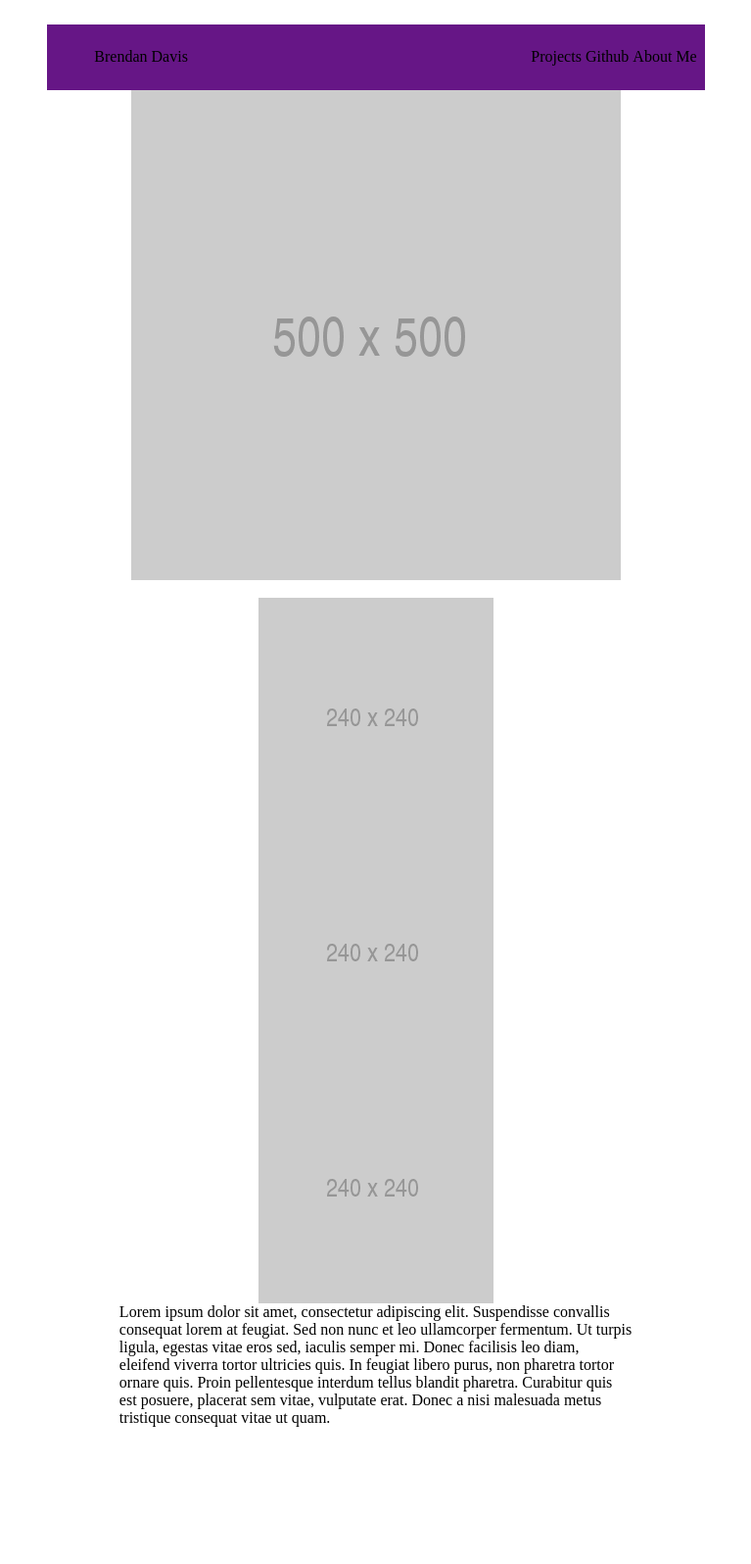
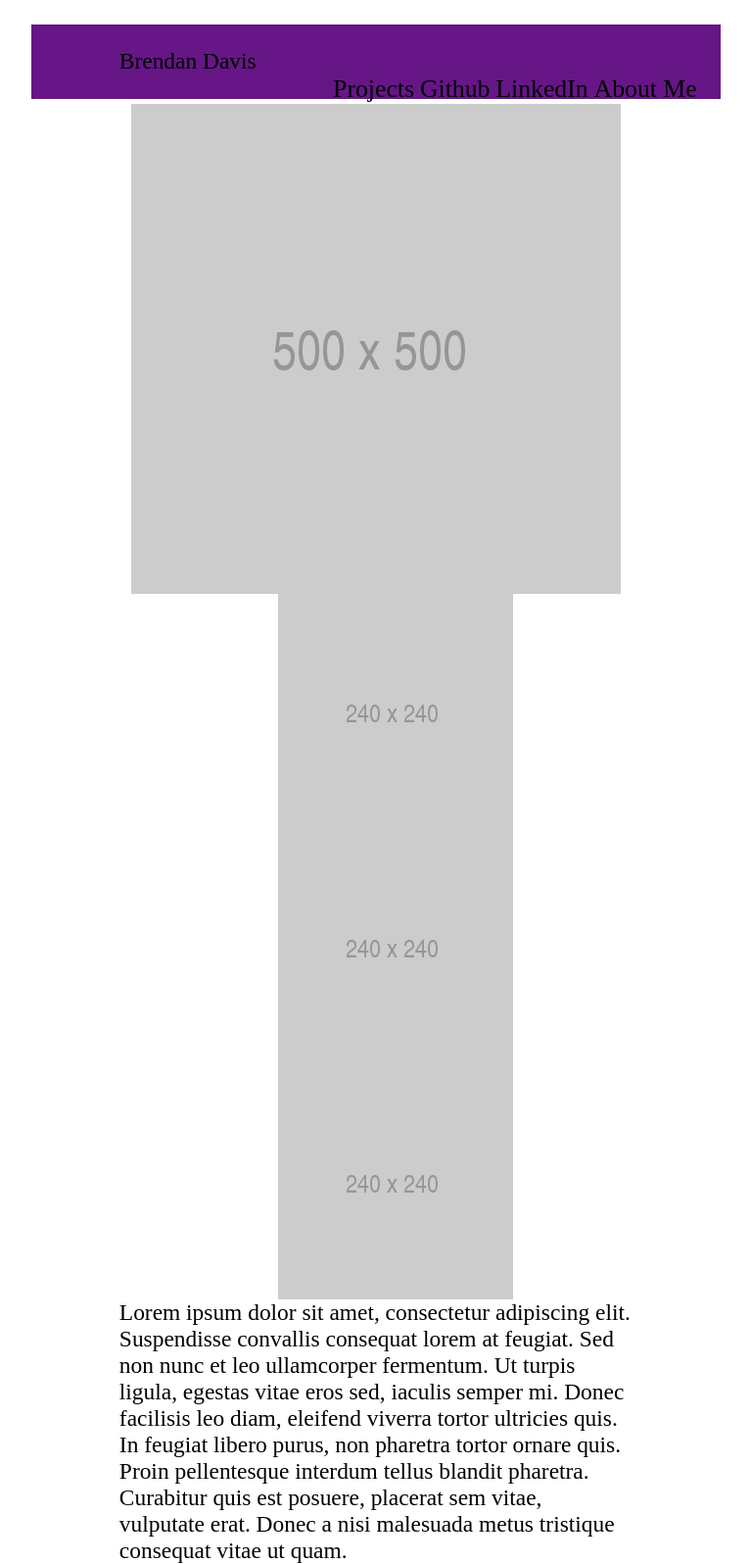
Before and after one commit to Tsarcastic/portfolio, a plain HTML site: page index.html in a window 1280 px wide. Shown: the whole page at 98% size, without its empty margins (256-1023 px from the left). Before the commit the page ends 1456 px from the top, so only its background shows below. Drawn offline with Linux system fonts and the light colour scheme.

Commit message:
Tried to style it

```diff
--- a/index.html
+++ b/index.html
@@ -8,18 +8,17 @@
 </head>
 <body>
   <header>
-    <ul id="nomDe">
-      <li>Brendan Davis</li>
-    </ul>
+    <p>Brendan Davis</p>
     <ul id="moi">
-      <li>Projects</li>
-      <li>Github</li>
+      <li href>Projects</li>
+      <li href="https://github.com/Tsarcastic">Github</li>
+      <li href="https://www.linkedin.com/in/brendanmdavis/">LinkedIn</li>
       <li>About Me</li>
     </ul>
   </header>
   <div id="main"> <!--This is the div that will sit between the header & footer  -->
     <img src="500x500.png" id="splash">
-  <ul>
+    <ul id="deGuerre">
       <li><img src="240x240.png"></li>
       <li><img src="240x240.png"></li>
       <li><img src="240x240.png"></li>
@@ -32,7 +31,7 @@
       Curabitur quis est posuere, placerat sem vitae, vulputate erat. Donec a nisi
       malesuada metus tristique consequat vitae ut quam.
     </p>
-
+  </div>
 
 
 
--- a/style.css
+++ b/style.css
@@ -1,24 +1,21 @@
 * {
   max-width: 80%;
   margin: 0 auto;
+  font-size: 110%;
 }
 
 header {
   margin-top: 3%;
-  padding: 3% 1% 3% 1%;
+  padding: 3% 3% 3% 3%;
   background-color: #661686;
 }
 
 ul {
-  display: inline;
+  display: block;
 }
 
 li {
   display: inline;
-}
-
-#moi {
-  float: right;
 }
 
 img {
@@ -28,3 +25,12 @@ img {
 #splash {
   margin: 0 auto;
 }
+
+#moi {
+  float: right;
+}
+
+#deGuerre {
+  width: 80%
+  display: relative;
+}
```
Lines whose indentation alone changed are shown as unchanged.
